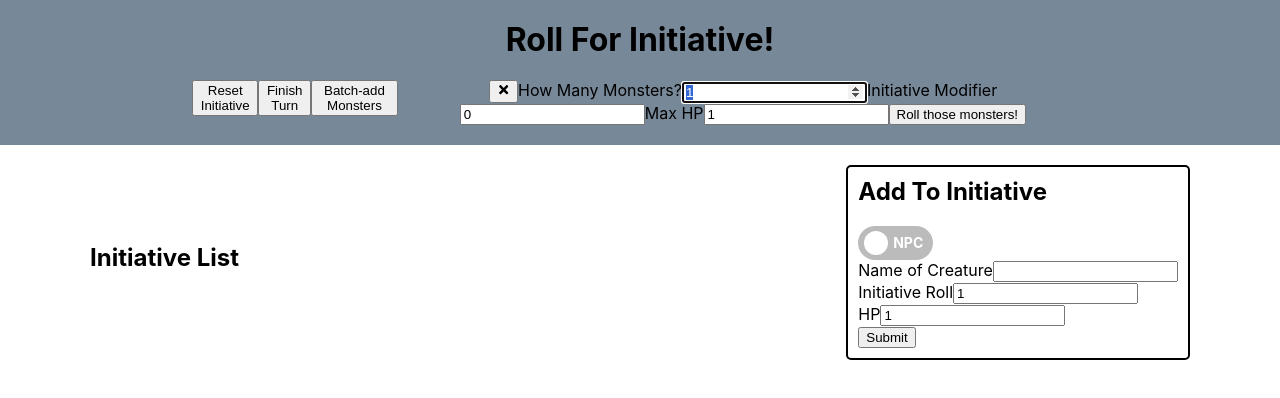
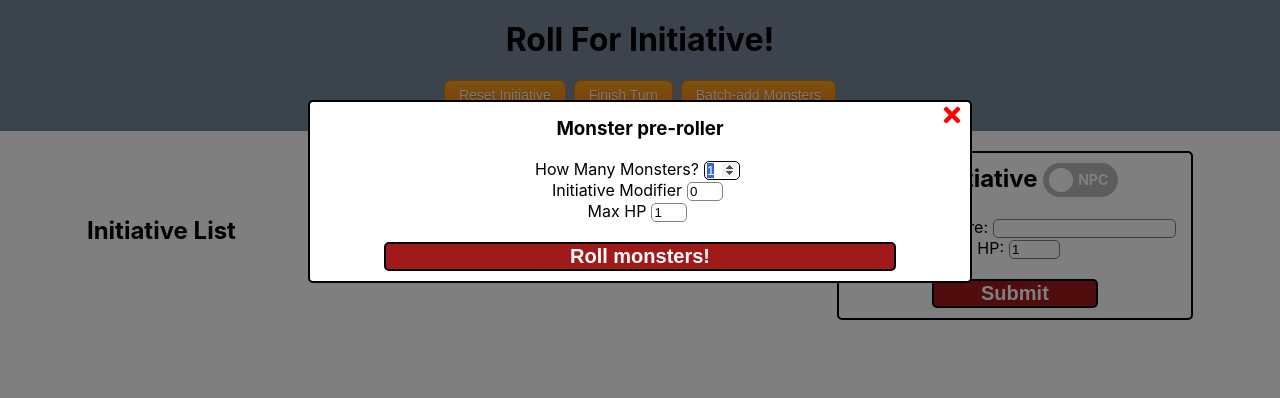
Before and after one commit to thegouge/roll-for-initiative, a React (Create React App) app: page / in a window 1280 px wide. Both pictures are taken after a click on the button "Batch-add Monsters". Shown: the top 398 px of the page. Built offline with nearby package versions, Linux system fonts and the light colour scheme.

Commit message:
making things look pretty!

```diff
--- a/src/components/AddForm.js
+++ b/src/components/AddForm.js
@@ -27,19 +27,19 @@ export const AddForm = () => {
 
 	return (
 		<div className="form-container">
-			<h2>Add To Initiative</h2>
+			<h2>
+				Add To Initiative{' '}
+				<ToggleSwitch
+					name="Creature Type"
+					checked={isPlayer}
+					onChange={() => togglePlayer(!isPlayer)}
+				/>
+			</h2>
 			<form className="add-form" onSubmit={addToInit}>
 				<div className="form-input">
-					<ToggleSwitch
-						name="Creature Type"
-						checked={isPlayer}
-						onChange={() => togglePlayer(!isPlayer)}
-					/>
-				</div>
-
-				<div className="form-input">
-					<label htmlFor="">Name of Creature</label>
+					<label htmlFor="">Name of Creature:</label>
 					<input
+						className="input add-input"
 						type="text"
 						value={creatureName}
 						onChange={(e) => setCreatureName(e.target.value)}
@@ -47,9 +47,10 @@ export const AddForm = () => {
 					/>
 				</div>
 
-				<div className="form-input">
-					<label htmlFor="">Initiative Roll</label>
+				<div className="form-input number-input">
+					<label htmlFor="">Initiative:</label>
 					<input
+						className="input add-input"
 						type="number"
 						value={creatureInit}
 						onChange={(e) => setCreatureInit(parseInt(e.target.value))}
@@ -58,9 +59,10 @@ export const AddForm = () => {
 				</div>
 
 				{!isPlayer && (
-					<div className="form-input">
-						<label htmlFor="">HP</label>
+					<div className="form-input number-input">
+						<label htmlFor="">HP:</label>
 						<input
+							className="input add-input"
 							type="number"
 							value={creatureHP}
 							onChange={(e) => setCreatureHP(parseInt(e.target.value))}
@@ -69,7 +71,7 @@ export const AddForm = () => {
 					</div>
 				)}
 
-				<input type="submit" value="Submit" />
+				<input className="add-input" type="submit" value="Submit" />
 			</form>
 		</div>
 	);
--- a/src/components/Toolbar.js
+++ b/src/components/Toolbar.js
@@ -85,26 +85,33 @@ export const Toolbar = () => {
 						Batch-add Monsters
 					</button>
 				</div>
-				<form
-					className={`preroll-form ${isPrerolling ? '' : 'hidden'}`}
-					onSubmit={prerollMonsters}>
+				<div className={`modal ${isPrerolling ? '' : 'hidden'}`}>
+					<form className="preroll-form" onSubmit={prerollMonsters}>
+						<h3>Monster pre-roller</h3>
 						<button
 							className="close-preroll"
 							onClick={() => togglePrerolling(false)}>
 							<FaTimes />
-					</button>
+						</button>{' '}
+						<div className="input-container">
 							<label htmlFor="numMonsters">How Many Monsters?</label>
 							<input
+								className="input preroll-input"
 								type="number"
 								name="numMonsters"
 								id="numMonsters"
 								ref={prerollInputRef}
 								value={numPrerolledMonsters}
-						onChange={(e) => setNumPrerolledMonsters(parseInt(e.target.value))}
+								onChange={(e) =>
+									setNumPrerolledMonsters(parseInt(e.target.value))
+								}
 								onFocus={(e) => e.target.select()}
 							/>
+						</div>
+						<div className="input-container">
 							<label htmlFor="initMod">Initiative Modifier</label>
 							<input
+								className="input preroll-input"
 								type="number"
 								name="initMod"
 								id="initMod"
@@ -112,8 +119,11 @@ export const Toolbar = () => {
 								onChange={(e) => setPreRollInitMod(parseInt(e.target.value))}
 								onFocus={(e) => e.target.select()}
 							/>
+						</div>
+						<div className="input-container">
 							<label htmlFor="preRollHP">Max HP</label>
 							<input
+								className="input preroll-input"
 								type="number"
 								name="preRollHP"
 								id="preRollHP"
@@ -121,8 +131,14 @@ export const Toolbar = () => {
 								onChange={(e) => setPreRollHP(parseInt(e.target.value))}
 								onFocus={(e) => e.target.select()}
 							/>
-					<input type="submit" value="Roll those monsters!" />
+						</div>
+						<input
+							className="preroll-submit"
+							type="submit"
+							value="Roll monsters!"
+						/>
 					</form>
+				</div>
 			</nav>
 		</header>
 	);
--- a/src/styles/App.css
+++ b/src/styles/App.css
@@ -10,6 +10,10 @@ h2 {
 	margin-top: 0;
 }
 
+h3 {
+	margin-top: 5px;
+}
+
 @media only screen and (min-width: 700px) {
 	.initiave-tracker {
 		flex-direction: row-reverse;
--- a/src/styles/Form.css
+++ b/src/styles/Form.css
@@ -1,10 +1,51 @@
 .form-container {
+	box-sizing: border-box;
 	margin: auto;
 	margin-top: 0;
-	width: fit-content;
+	width: 95%;
 	/* margin-bottom: 20px; */
 	padding: 10px;
 	position: sticky;
 	border: var(--default-border);
 	border-radius: var(--border-radius);
 }
+
+.form-input {
+	width: fit-content;
+}
+
+.number-input {
+	display: inline-block;
+}
+
+.add-input {
+	display: inline-block;
+	border-radius: 5px;
+	border: 1px solid gray;
+	margin: 0 5px;
+}
+
+.add-input[type='number'] {
+	width: 20px;
+}
+
+.add-input[type='submit'] {
+	display: block;
+	margin: auto;
+	width: 50%;
+	font-size: 1.25rem;
+	font-weight: bold;
+	background: rgb(160, 26, 26);
+	color: white;
+	margin-top: 20px;
+	border: 2px solid black;
+}
+
+@media only screen and (min-width: 400px) {
+	.form-container {
+		width: fit-content;
+	}
+	.add-input[type='number'] {
+		width: 45px;
+	}
+}
--- a/src/styles/Toolbar.css
+++ b/src/styles/Toolbar.css
@@ -13,6 +13,126 @@
 .toolbar {
 	display: flex;
 	justify-content: space-around;
-	width: 70%;
+	width: 90%;
 	margin: auto;
 }
+
+.toolbar-btn {
+	display: inline-block;
+	outline: none;
+	cursor: pointer;
+	text-align: center;
+	text-decoration: none;
+	font: 14px/100% Arial, Helvetica, sans-serif;
+	padding: 0.5em 1em 0.55em;
+	text-shadow: 0 1px 1px rgba(0, 0, 0, 0.3);
+	-webkit-border-radius: 0.5em;
+	-moz-border-radius: 0.5em;
+	border-radius: 0.5em;
+	-webkit-box-shadow: 0 1px 2px rgba(0, 0, 0, 0.2);
+	-moz-box-shadow: 0 1px 2px rgba(0, 0, 0, 0.2);
+	box-shadow: 0 1px 2px rgba(0, 0, 0, 0.2);
+
+	color: #fef4e9;
+	border: solid 1px #da7c0c;
+	background: #f78d1d;
+	background: linear-gradient(#faa51a, #f47a20);
+	background: -webkit-gradient(
+		linear,
+		left top,
+		left bottom,
+		from(#faa51a),
+		to(#f47a20)
+	);
+	background: -moz-linear-gradient(top, #faa51a, #f47a20);
+	filter: progid:DXImageTransform.Microsoft.gradient(startColorstr='#faa51a', endColorstr='#f47a20');
+}
+.toolbar-btn:hover {
+	text-decoration: none;
+
+	background: #f47c20;
+	background: linear-gradient(#f88e11, #f06015);
+	background: -webkit-gradient(
+		linear,
+		left top,
+		left bottom,
+		from(#f88e11),
+		to(#f06015)
+	);
+	background: -moz-linear-gradient(top, #f88e11, #f06015);
+	filter: progid:DXImageTransform.Microsoft.gradient(startColorstr='#f88e11', endColorstr='#f06015');
+}
+.toolbar-btn:active {
+	position: relative;
+	top: 1px;
+
+	color: #fcd3a5;
+	background: linear-gradient(#f47a20, #faa51a);
+	background: -webkit-gradient(
+		linear,
+		left top,
+		left bottom,
+		from(#f47a20),
+		to(#faa51a)
+	);
+	background: -moz-linear-gradient(top, #f47a20, #faa51a);
+	filter: progid:DXImageTransform.Microsoft.gradient(startColorstr='#f47a20', endColorstr='#faa51a');
+}
+
+.preroll-form {
+	position: relative;
+	width: 50%;
+	margin: 100px auto;
+	background: white;
+	padding: 10px;
+	border-radius: 5px;
+	border: var(--default-border);
+}
+
+.preroll-form h3 {
+	font-size: 1rem;
+}
+
+.close-preroll {
+	position: absolute;
+	top: 0px;
+	right: 0px;
+	border: 0;
+	background: transparent;
+	color: red;
+	font-size: 1.5rem;
+}
+
+.preroll-input {
+	width: 30px;
+}
+
+.preroll-submit {
+	display: block;
+	margin: auto;
+	width: 80%;
+	font-weight: bold;
+	background: rgb(160, 26, 26);
+	color: white;
+	margin-top: 20px;
+	border-radius: 5px;
+	border: var(--default-border);
+}
+
+.preroll-input:focus {
+	box-shadow: none;
+}
+
+@media only screen and (min-width: 400px) {
+	.toolbar {
+		width: 400px;
+	}
+
+	.preroll-form h3 {
+		font-size: 1.17em;
+	}
+
+	.preroll-submit {
+		font-size: 1.25rem;
+	}
+}
--- a/src/styles/index.css
+++ b/src/styles/index.css
@@ -17,6 +17,19 @@ code {
 		monospace;
 }
 
+.input {
+	display: inline-block;
+	border-radius: 5px;
+	border: 1px solid gray;
+	margin: 0 5px;
+}
+
+.input:focus {
+	outline: none !important;
+	border: 1px solid black;
+	box-shadow: inset 0 0 5px rgb(122, 121, 121);
+}
+
 .pretty-input {
 	display: block;
 	align-self: center;
@@ -24,8 +37,27 @@ code {
 	border: none;
 	border-bottom: 2px solid black;
 	font-size: 1.1rem;
+	transition: 0.2s;
+}
+
+.pretty-input:focus {
+	outline: none !important;
+	border-bottom: 2px solid #f90;
+	transition: 0.2s;
+	/* box-shadow: inset 0 0 5px black; */
+}
+
+.modal {
+	display: block;
+	position: absolute;
+	width: 100vw;
+	height: 100vh;
+	background: rgba(0, 0, 0, 0.5);
+	top: 0;
+	transition: 0.3s;
 }
 
 .hidden {
 	display: none;
+	transition: 0.3s;
 }
```
Also changed, not shown: 2 other files (tests, documents, lock files or other folders). Lines whose indentation alone changed are shown as unchanged.
